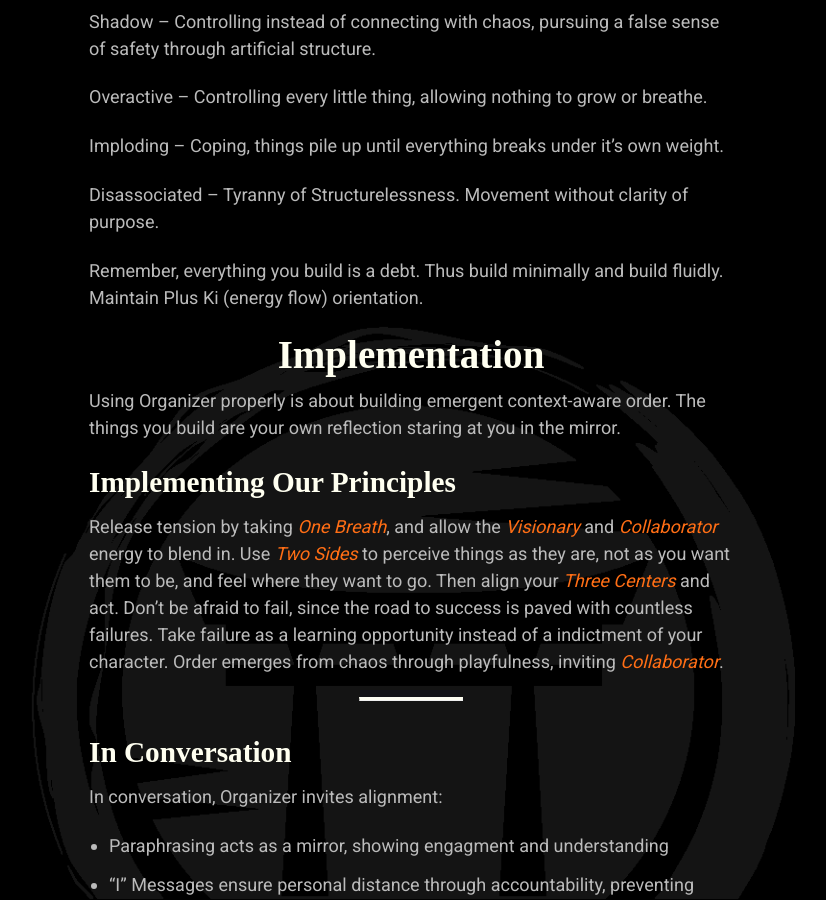
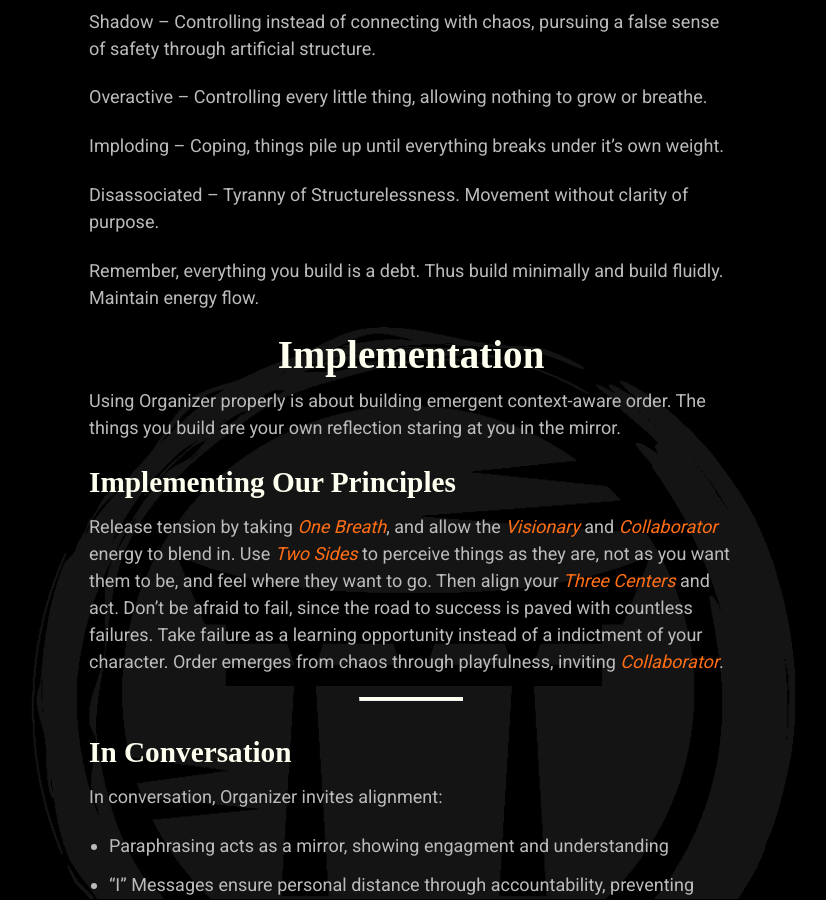
Before and after one commit to mindset-dojo/mindset-dojo.github.io, a Jekyll site: the page built from _forms/organizer.md, in a window 1280 px wide and 900 px high, scrolled down 953 px. Shown: the whole window, without its empty margins (229-1055 px from the left). Built offline with Jekyll 4.4.1, drawn with Linux system fonts in a browser that asks for light colours; some web fonts are replaced.

Commit message:
refactor(organizer): remove ki language.

```diff
--- a/_forms/organizer.md
+++ b/_forms/organizer.md
@@ -40,7 +40,7 @@ Imploding – Coping, things pile up until everything breaks under it's own weig
 
 Disassociated – Tyranny of Structurelessness. Movement without clarity of purpose.
 
-Remember, everything you build is a debt. Thus build minimally and build fluidly. Maintain Plus Ki (energy flow) orientation.
+Remember, everything you build is a debt. Thus build minimally and build fluidly. Maintain energy flow.
 
 ## Implementation
 
```
